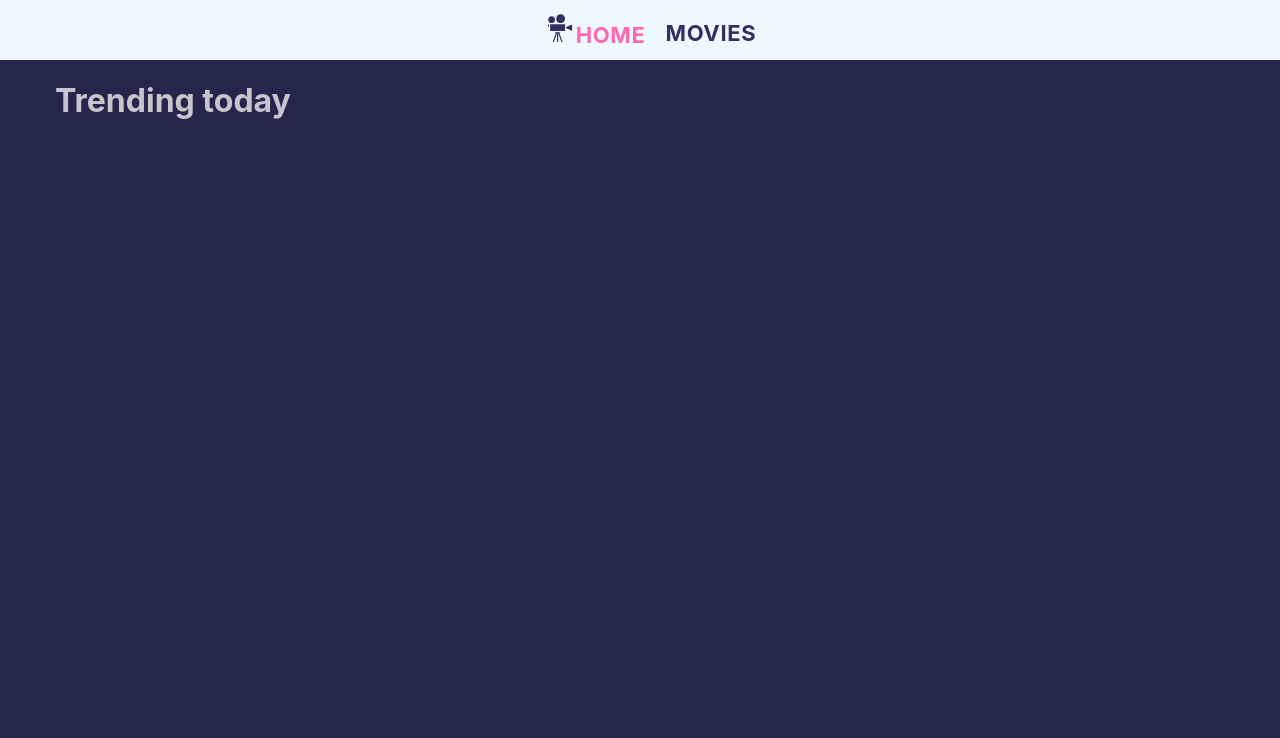
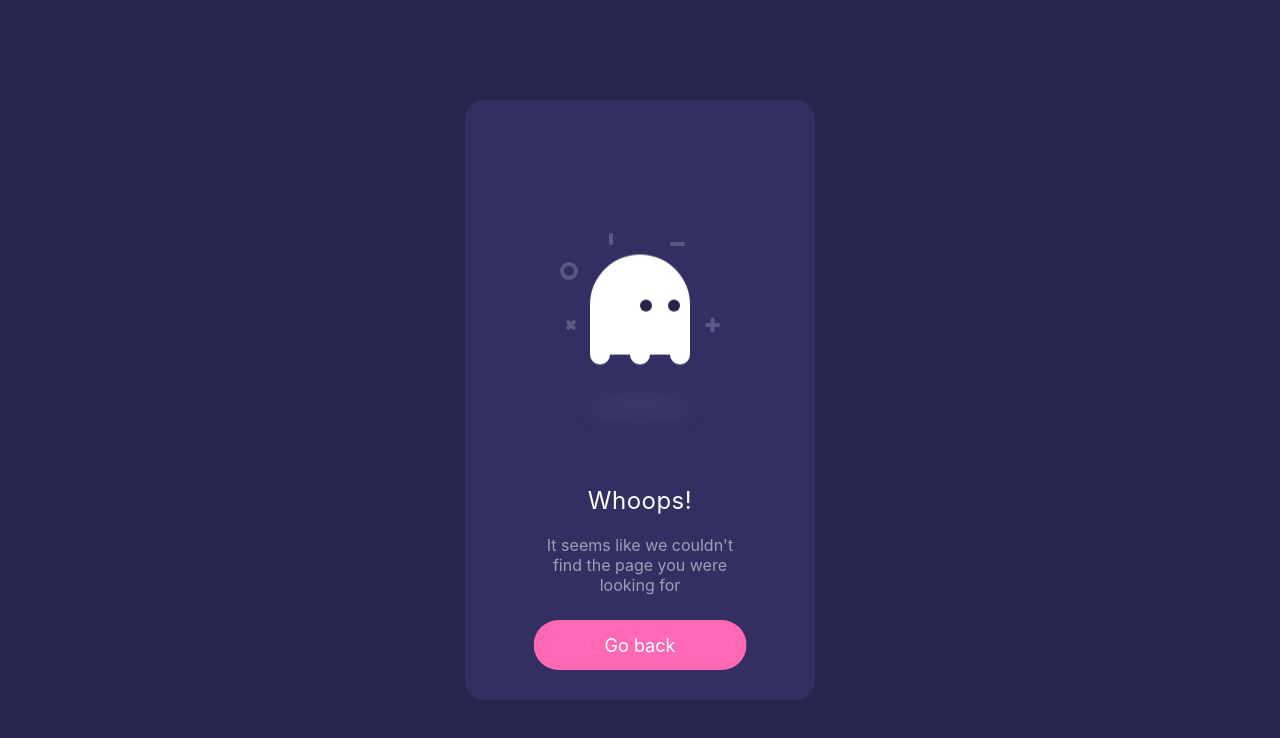
Before and after one commit to adventuretimedi/goit-react-hw-05-movies, a React (Create React App) app: page / in a window 1280 px wide. Shown: the top 738 px of the page. Built offline with nearby package versions, Linux system fonts and the light colour scheme; no server answers.

Commit message:
edit app

```diff
--- a/src/components/App.jsx
+++ b/src/components/App.jsx
@@ -12,9 +12,9 @@ const GhostBox = lazy(() => import('../pages/NotFound/GhostBox'));
 export const App = () => {
   return (
     <Routes>
-      <Route path="/" element={<SharedLayout />}>
+      <Route path="/goit-react-hw-05-movies" element={<SharedLayout />}>
         {/* помітка для себе */}
-        <Route path="/goit-react-hw-05-movies" element={<Home />} />
+        {/* <Route path="/goit-react-hw-05-movies" element={<Home />} /> */}
 
         <Route index element={<Home />} />
         <Route path="movies" element={<Movies />} />
@@ -23,8 +23,8 @@ export const App = () => {
           <Route path="reviews" element={<Reviews />} />
         </Route>
       </Route>
+      <Route path="*" element={<GhostBox />} />
       {/* <Route path="*" element={<Navigate to="/" />} /> */}
-      <Route path="*" element={<GhostBox />} />
     </Routes>
   );
 };
--- a/src/components/MovieList/MovieList.jsx
+++ b/src/components/MovieList/MovieList.jsx
@@ -17,7 +17,7 @@ const MovieList = ({ movies }) => {
         return (
           <li key={movie.id} className={s.item}>
             <Link
-              to={`/movies/${movie.id}`}
+              to={`/goit-react-hw-05-movies/movies/${movie.id}`}
               state={{ from: location }}
               className={s.link}
             >
--- a/src/components/SharedLayout/SharedLayout.jsx
+++ b/src/components/SharedLayout/SharedLayout.jsx
@@ -14,11 +14,18 @@ export const SharedLayout = () => {
       <header>
         <div className={s.container}>
           <nav className={s.nav}>
-            <NavLink to="/" className={linkClassName}>
+            <NavLink
+              to="/goit-react-hw-05-movies"
+              className={linkClassName}
+              end
+            >
               <GiFilmProjector className={s.svg} />
               Home
             </NavLink>
-            <NavLink to="/movies" className={linkClassName}>
+            <NavLink
+              to="/goit-react-hw-05-movies/movies"
+              className={linkClassName}
+            >
               Movies
             </NavLink>
           </nav>
--- a/src/pages/MovieDetails/MovieDetails.jsx
+++ b/src/pages/MovieDetails/MovieDetails.jsx
@@ -9,7 +9,9 @@ const MovieDetails = () => {
   const [movie, setMovie] = useState(null);
   const { movieId } = useParams();
   const location = useLocation();
-  const backLinkHref = useRef(location.state?.from ?? '/movies');
+  const backLinkHref = useRef(
+    location.state?.from ?? '/goit-react-hw-05-movies/movies'
+  );
   // console.log(
   //   'location: ',
   //   location.state,
--- a/src/pages/NotFound/GhostBox.jsx
+++ b/src/pages/NotFound/GhostBox.jsx
@@ -60,7 +60,7 @@ function GhostBox() {
         </div>
 
         <a
-          href="/"
+          href="/goit-react-hw-05-movies"
           target="_blank"
           rel="noopener noreferrer"
           className={s.boxBtn}
```
Also changed, not shown: assets/photo_2021-08-23_12-42-39.jpg (added).
